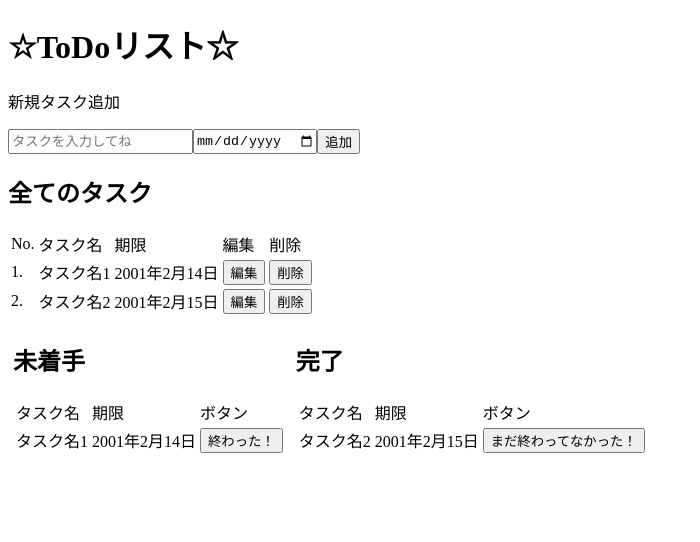
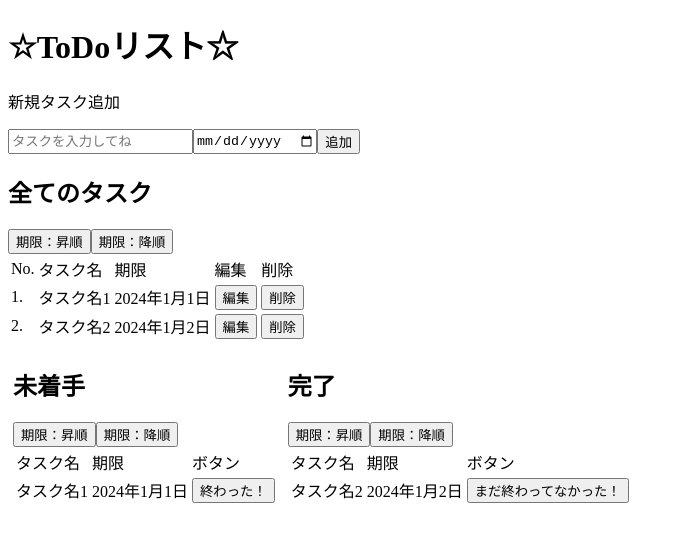
Before and after one commit to ayaka910kudo/practice4, a Next.js app: page /practice/todoApp in a window 1280 px wide. Shown: the top 542 px of the page, without its empty margins (0-700 px from the left). Built offline with nearby package versions, Linux system fonts and the light colour scheme.

Commit message:
sort機能について動きを理解した

```diff
--- a/src/pages/practice/todoApp.jsx
+++ b/src/pages/practice/todoApp.jsx
@@ -85,9 +85,27 @@ const TodoApp = () => {
   const [editIndex, setEditIndex] = useState(""); //編集したいタスクの番号
 
   const [todo, setTodo] = useState([
-    { task: "タスク名1", isCompleted: false, date: "2/14" },
-    { task: "タスク名2", isCompleted: true, date: "2/15" },
+    { task: "タスク名1", isCompleted: false, date: "2024-1-1" },
+    { task: "タスク名2", isCompleted: true, date: "2024-1-2" },
   ]);
+
+  const sortTodoByDate = (order) => {
+    const sortedTodo = todo.slice().sort((a, b) => {
+      const dateA = new Date(a.date);
+      const dateB = new Date(b.date);
+
+      if (order === "asc") {
+        return dateA - dateB;
+      } else if (order === "desc") {
+        return dateB - dateA;
+      } else {
+        // デフォルトは昇順
+        return dateA - dateB;
+      }
+    });
+
+    setTodo(sortedTodo);
+  };
 
   const formatDate = (dateString) => {
     const options = { year: "numeric", month: "long", day: "numeric" };
@@ -127,6 +145,8 @@ const TodoApp = () => {
       </div>
 
       <h2>全てのタスク</h2>
+      <button onClick={() => sortTodoByDate("asc")}>期限：昇順</button>
+      <button onClick={() => sortTodoByDate("desc")}>期限：降順</button>
 
       <table>
         <thead>
@@ -173,6 +193,8 @@ const TodoApp = () => {
       <div style={{ display: "flex" }}>
         <div style={{ margin: "5px" }}>
           <h2>未着手</h2>
+          <button onClick={() => sortTodoByDate("asc")}>期限：昇順</button>
+          <button onClick={() => sortTodoByDate("desc")}>期限：降順</button>
           <table>
             <thead>
               <tr>
@@ -209,6 +231,8 @@ const TodoApp = () => {
         </div>
         <div style={{ margin: "5px" }}>
           <h2>完了</h2>
+          <button onClick={() => sortTodoByDate("asc")}>期限：昇順</button>
+          <button onClick={() => sortTodoByDate("desc")}>期限：降順</button>
           <table>
             <thead>
               <tr>
```
